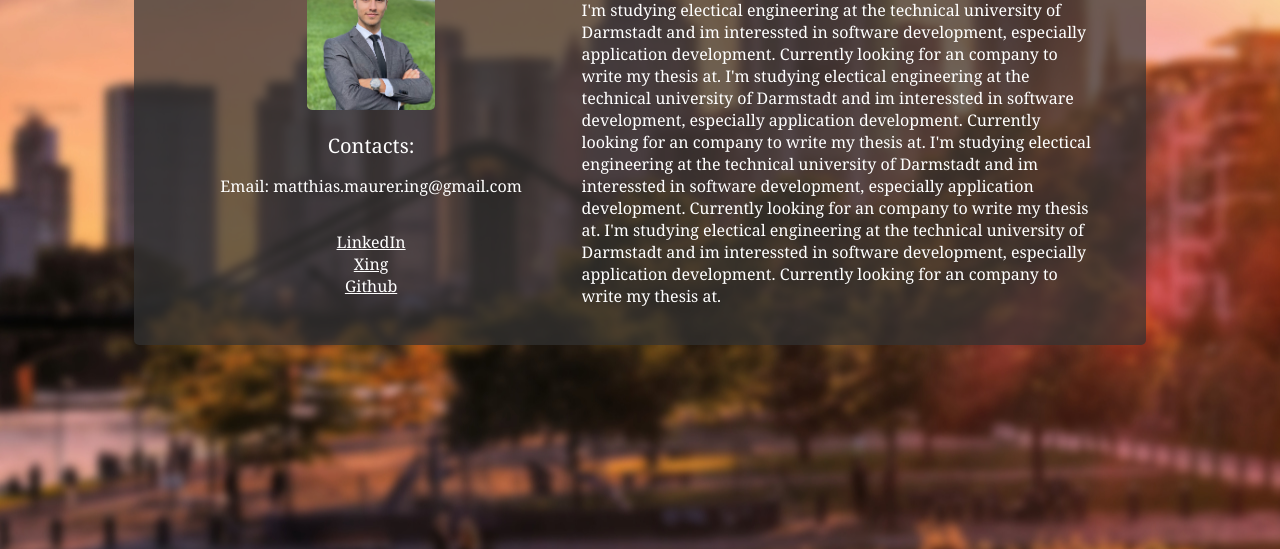
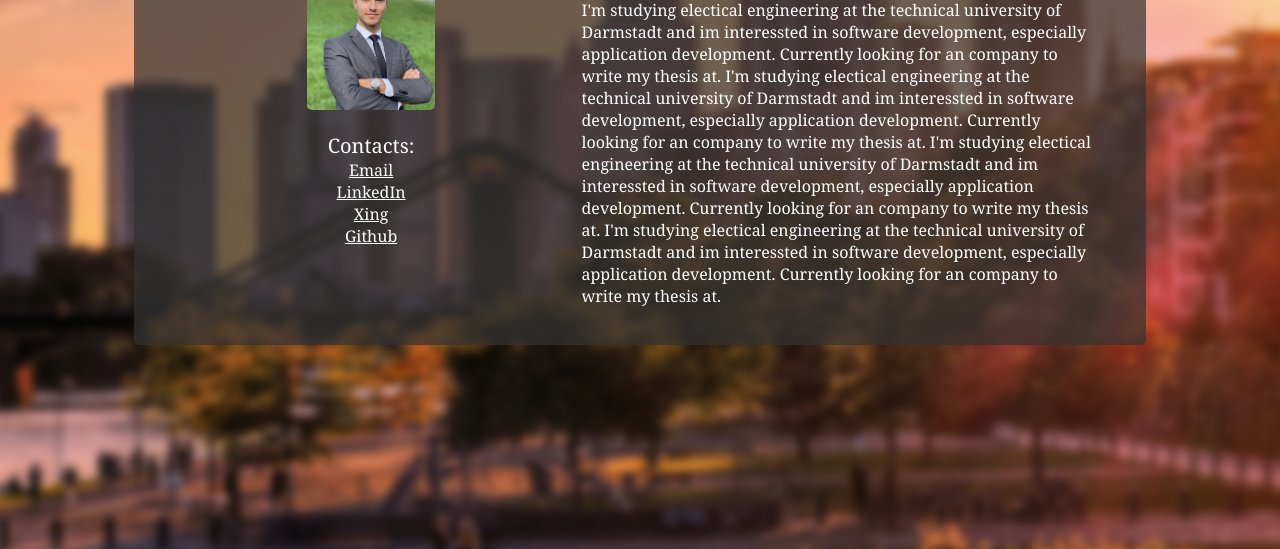
Before and after one commit to matthias-maurer-ing/matthias-maurer-ing.github.io, a plain HTML site: page index.html in a window 1280 px wide. Shown: the part 251-800 px from the top of the page. Drawn offline with Linux system fonts and the light colour scheme.

Commit message:
Update index.html

```diff
--- a/index.html
+++ b/index.html
@@ -19,7 +19,7 @@
             <br> <br>
             <h class="text" style="font-size:20px;">Contacts:</h>
             <br>
-            <p class="text">Email: matthias.maurer.ing@gmail.com</p>
+            <a class="text" href = "mailto: matthias.maurer.ing@gmail.com">Email</a>
             <br>
             <a class="text" href="http://www.linkedin.com/in/matthias-maurer-ing">LinkedIn</a>
             <br>
```
